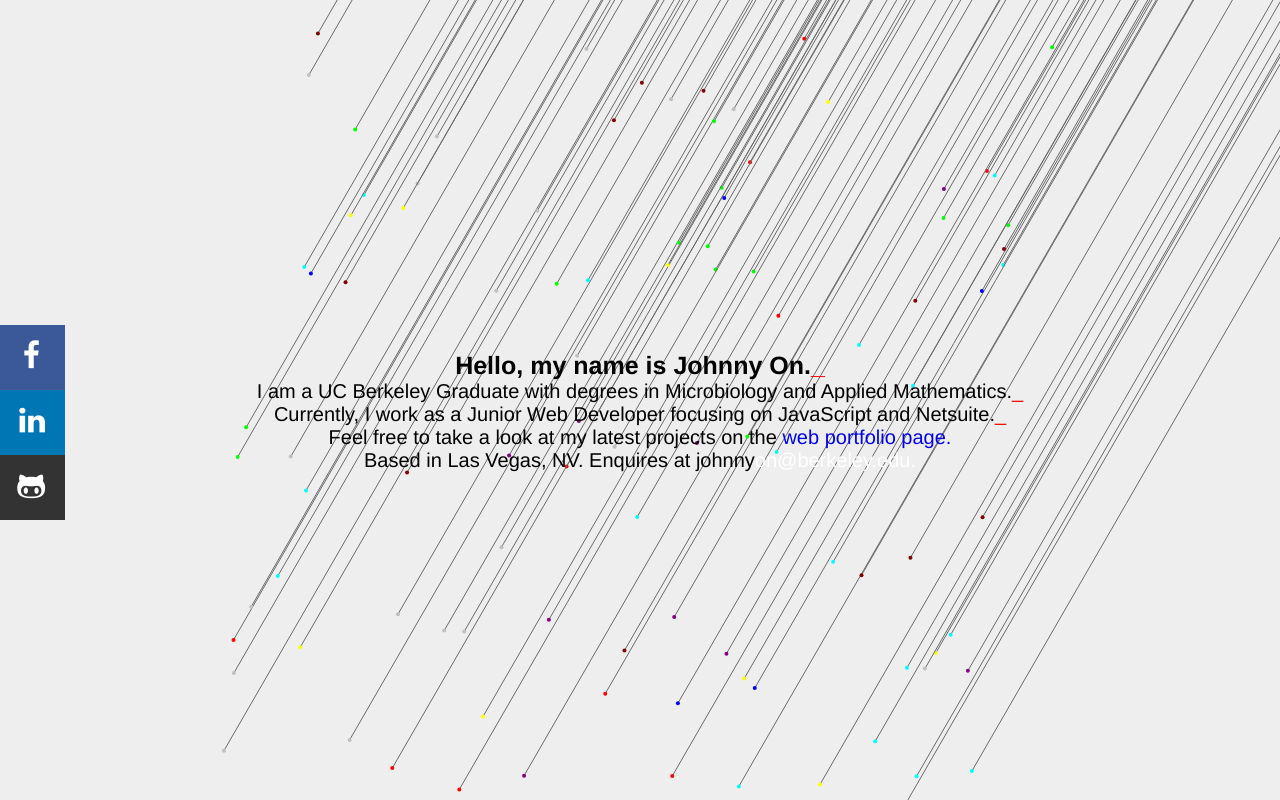
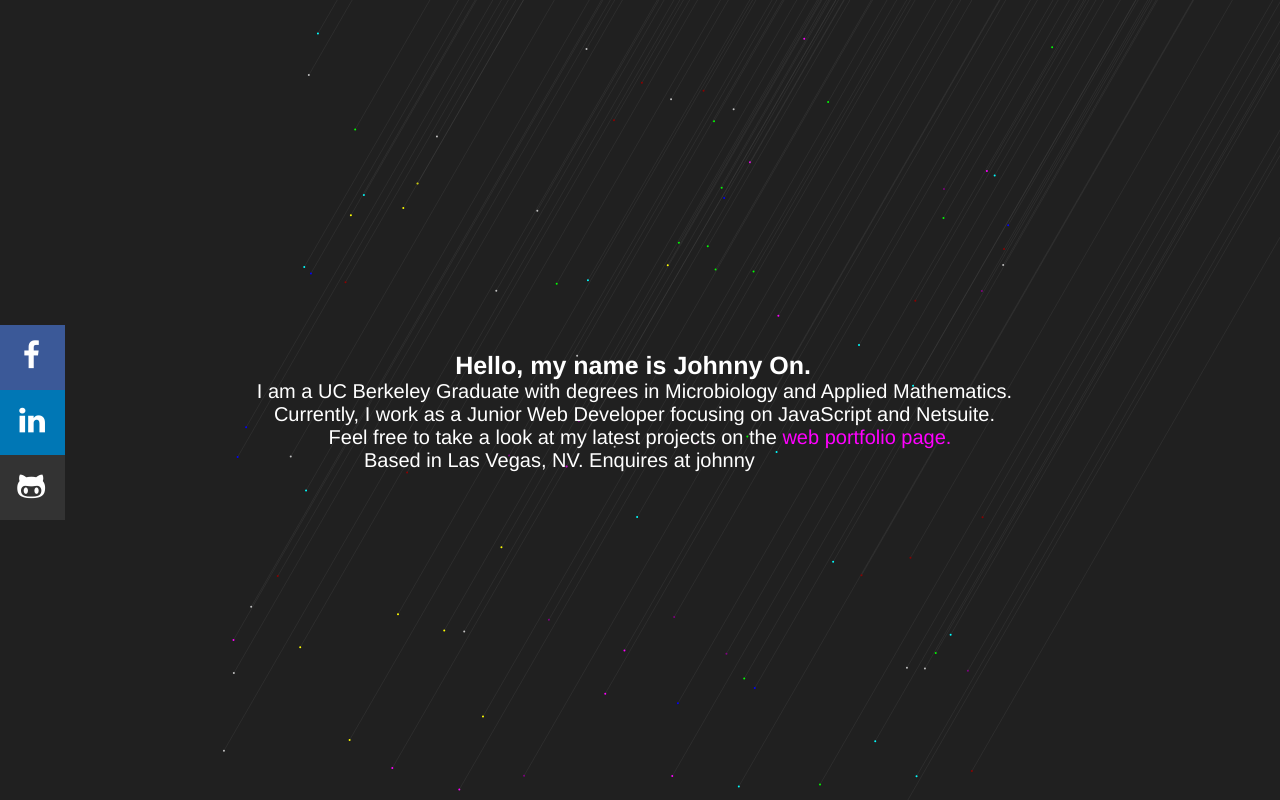
Before and after one commit to Risingvirtue/newWebsite, a plain HTML site: page index.html in a window 1280 px wide. Drawn offline with nearby package versions, Linux system fonts and the light colour scheme; animation ran at ten frames a second.

```diff
--- a/index.html
+++ b/index.html
@@ -17,18 +17,15 @@
 	<body>
 
 		<div>
-
 			<section id="intro" class="text-center">
 			</section>
-
 			<div class="side-bar" id="nav">
-				  <div class="side-bar-cell" id="fb"><a class="contact" href="#"><i class="fa fa-facebook icon" aria-hidden="true"></i></a></div>
-				  <div class="side-bar-cell" id="linkedIn"><a class="contact" href="#"><i class="fa fa-linkedin icon" aria-hidden="true"></i></a></div>
-				  <div class="side-bar-cell" id="github"><a class="contact" href="#"><i class="fa fa-github-alt icon" aria-hidden="true"></i></a></div>
+				 <a class="contact" href="#"> <div class="side-bar-cell" id="fb"><i class="fa fa-facebook icon" aria-hidden="true"></i></div></a>
+				  <a class="contact" href="#"><div class="side-bar-cell" id="linkedIn"><i class="fa fa-linkedin icon" aria-hidden="true"></i></div></a>
+				  <a class="contact" href="#"><div class="side-bar-cell" id="github"><i class="fa fa-github-alt icon" aria-hidden="true"></i></div></a>
 			</div>
-
 			<canvas id="main"></canvas>
-
+			<button>Hello</button>
 		</div>
 
 
--- a/main.css
+++ b/main.css
@@ -1,8 +1,8 @@
 body {
-	background-color: #eee;
+	background-color: #202020;
 	font-size: 20px;
 	font-family: Helvetica;
-	color: black;
+	color: white;
 }
 
 
@@ -31,7 +31,7 @@
 	height: 50px;
 	width: 50px;
 	-webkit-transition-property: all;
-	-webkit-transition-duration: 1s;
+	-webkit-transition-duration: 0.3s;
 }
 .side-bar-cell:hover {
 	width: 100px;
@@ -57,6 +57,7 @@
 
 a {
     text-decoration: none;
+	color: #FF00FF;
 
 }
 i {
--- a/main.js
+++ b/main.js
@@ -1,13 +1,14 @@
 var canvas = document.getElementById('main');
 var ctx = canvas.getContext('2d');
 var dots = [];
+var dotsSort = [];
 var mousePos = {x: 0, y:0};
+var time = 0;
 $(document).ready(function(){
 
 	fitToContainer(true);
 	generateText();
 	requestAnimationFrame(draw);
-	//highlight when angle
 })
 
 
@@ -80,6 +81,7 @@
 }
 
 function generateText() {
+
 	var line1 = new iterator('Hello, my name is Johnny On._', true, "font-size: 25px; font-weight: bold");
 	var line2 = new iterator('I am a UC Berkeley Graduate with degrees in Microbiology and Applied Mathematics._', true);
 	var line3 = new iterator('Currently, I work as a Junior Web Developer focusing on JavaScript and Netsuite._', true);
@@ -97,13 +99,13 @@
 					line.start = false;
 					$('#intro').children().last().remove();
 					$('#intro').append('<a id="first" href="#"></a>');
-					$('#first').html('<span style="color: white">' + line.line + '</span>')
+					$('#first').html('<span style="color: rgba(0,0,0,0)">' + line.line + '</span>')
 				}
 				let character = line.get();
 				if (character != null) {
 
 					$('#first').html(character);
-					$('#first').append('<span style="color: white">' + line.line.substring(line.index) + '</span>')
+					$('#first').append('<span style="color: rgba(0,0,0,0)">' + line.line.substring(line.index) + '</span>')
 				} else {
 					if (line.newLine) {
 						$('#intro').append('<br>');
@@ -114,9 +116,9 @@
 				if (line.start) {
 					line.start = false;
 
-					$('#intro').append('<span style="color: white">' + line.line + '</span>');
+					$('#intro').append('<span style="color: rgba(0,0,0,0)">' + line.line + '</span>');
 					if (line.extra) {
-						$('#intro').append('<span style="color: white">web portfolio page.</span>');
+						$('#intro').append('<span style="color: rgba(0,0,0,0)">web portfolio page.</span>');
 					}
 
 				}
@@ -132,13 +134,13 @@
 						$('#intro').append('<span>' + character + '</span>');
 					}
 					if (line.style != null) {
-						$('#intro').append('<span style="color: white; ' + line.style + '">' + line.line.substring(line.index) + '</span>');
+						$('#intro').append('<span style="color: rgba(0,0,0,0); ' + line.style + '">' + line.line.substring(line.index) + '</span>');
 					} else {
-						$('#intro').append('<span style="color: white;">' + line.line.substring(line.index) + '</span>');
+						$('#intro').append('<span style="color: rgba(0,0,0,0);">' + line.line.substring(line.index) + '</span>');
 					}
 
 					if (line.extra) {
-						$('#intro').append('<span style="color: white">web portfolio page.</span>');
+						$('#intro').append('<span style="color: rgba(0,0,0,0)">web portfolio page.</span>');
 					}
 
 				} else {
@@ -146,7 +148,7 @@
 					if (line.newLine) {
 						$('#intro').children().last().remove();
 
-						$('#intro').children().last().css("color", "red");
+						$('#intro').children().last().css("color", "rgba(0,0,0,0)");
 						$('#intro').append('<br>');
 					}
 					index++;
@@ -162,7 +164,7 @@
 					$('#underscore').css('color', 'white');
 				} else {
 					on = !on;
-					$('#underscore').css('color', 'black');
+					$('#underscore').css('color', 'rgba(0,0,0,0)');
 				}
 			}, 250)
 		}
--- a/mainCanvas.js
+++ b/mainCanvas.js
@@ -9,19 +9,19 @@
 	}
 	this.center = center;
 	this.color = color;
-	this.lineColor = 'black';
+	this.lineColor = '#696969';
 	this.draw = function() {
-		console.log(this.lineColor);
+
 		ctx.beginPath();
 		ctx.strokeStyle = this.lineColor;
 		ctx.moveTo(this.x, this.y);
 		var newX = this.x + 2000 * Math.sin(Math.PI /6);
 		var newY = this.y - 2000 * Math.cos(Math.PI /6);
 		ctx.lineTo(newX, newY);
+		ctx.stroke();
 
-		ctx.stroke();
 		ctx.beginPath();
-		ctx.arc(this.x, this.y, 2, 0, 2* Math.PI);
+		ctx.arc(this.x, this.y, 1, 0, 2* Math.PI);
 		ctx.fillStyle = this.color;
 		ctx.fill();
 		ctx.closePath();
@@ -45,13 +45,13 @@
 	this.changeLineColor = function(x,y) {
 		var angle = Math.atan((x - this.x) / (this.y - y));
 		angle = angle * 180 / Math.PI;
-		console.log(angle);
+
 		if (angle > 20 && angle < 40) {
 
-			this.lineColor = this.color;
+			this.lineColor = getAlphaColor(this.color);
 
 		} else {
-			this.lineColor = '#696969';
+			this.lineColor = 'rgba(69,69,69,0.35)';
 		}
 
 
@@ -61,22 +61,26 @@
 
 function createDots() {
 	var r = Math.min(canvas.width, canvas.height);
-	var colors = ['#FF0000', '#800000', '#00FFFF', 'FF00FF', '#C0C0C0', '#FFFF00', '#00FF00', '#0000FF', '#800080'];
+	var colors = ['rgba(255, 0, 255, 1)', 'rgba(139, 0, 0, 1)', 'rgba(0, 255, 255, 1)', 'rgba(192, 192, 192, 1)',
+				'rgba(255, 255, 0, 1)', 'rgba(0, 255, 0, 1)', 'rgba(0, 0, 255, 1)', 'rgba(128, 0, 128, 1)'];
+	console.log(getAlphaColor(colors[0]));
 	for (var i = 0; i < 100; i++) {
 		var x = canvas.width / 2 + Math.round((2 * Math.random() - 1) * r / 2);
 		var y = canvas.height / 2 + Math.round((2 * Math.random() - 1) * r / 2);
 		var color = Math.floor(Math.random() * colors.length);
 		dots.push(new Dot(x, y,{x: canvas.width / 2, y: canvas.height / 2}, colors[color]));
+		dotsSort.push({dot: dots[i],i: i});
 	}
 }
 
 function draw() {
+	time++;
 	requestAnimationFrame(draw);
 	ctx.clearRect(0,0, canvas.width, canvas.height);
+
 	for (var i = 0; i < dots.length; i++) {
 		dots[i].increment();
 		dots[i].changeLineColor(mousePos.x, mousePos.y);
-
 		dots[i].draw();
 	}
 }
@@ -92,3 +96,10 @@
 document.body.addEventListener("mousemove", function (e) {
 	mousePos = getMousePos(canvas, e);
 });
+
+function getAlphaColor(color) {
+	var rgba = color.substring(0, color.length - 2);
+	rgba += '0.5)';
+	return rgba;
+
+}
```
Also changed, not shown: download.png (added).
